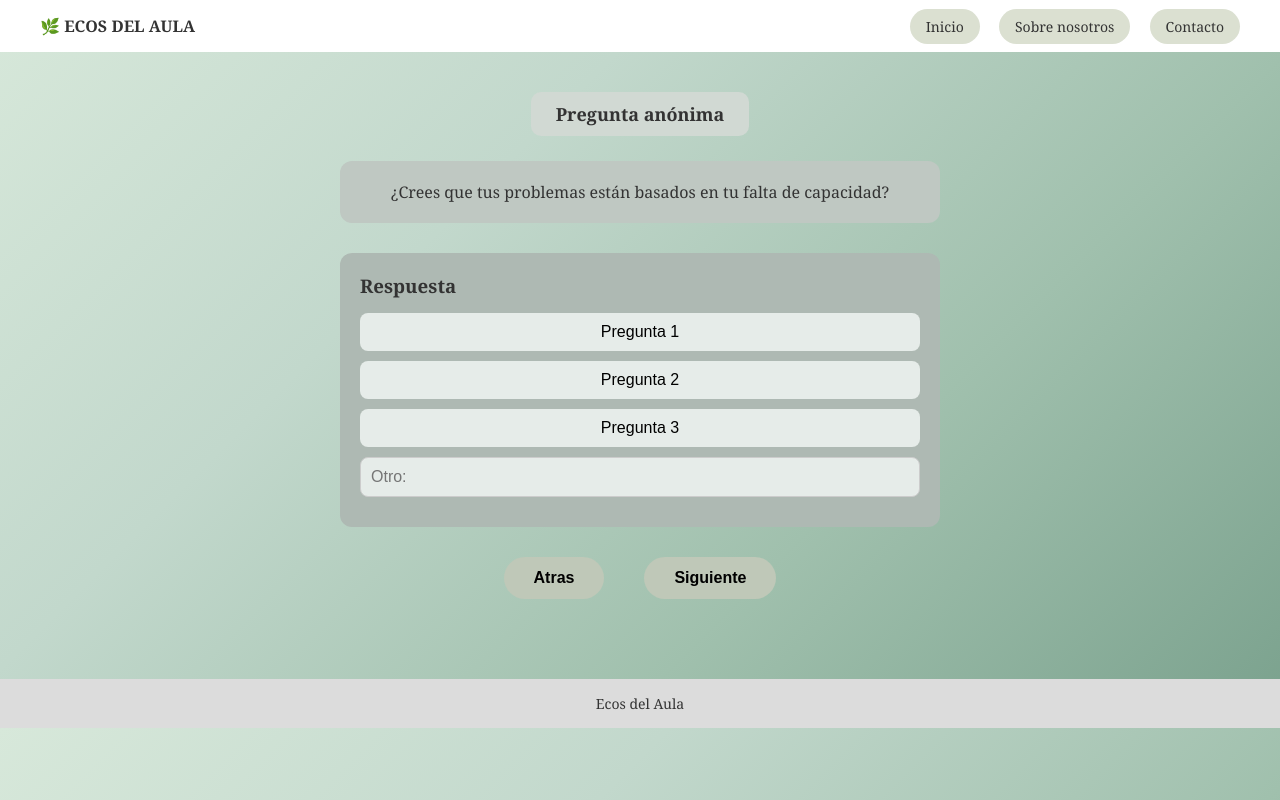
After one commit to Larabisso/Ecos-del-Aula, a PHP site: page /ecos-del-aula/preguntas in a window 1280 px wide. The commit adds this page. Run offline with PHP 8.4, Linux system fonts and the light colour scheme.

Commit message:
Carreados 2 la secuela

```diff
--- a/estilos.css
+++ b/estilos.css
@@ -39,6 +39,86 @@ body {
   margin-bottom: 15px;
   font-size: 16px;
 }
+.encuesta-pregunta {
+  text-align: center;
+  padding: 40px;
+}
+
+.encuesta-pregunta h2 {
+  background-color: #d1d9d3;
+  display: inline-block;
+  padding: 10px 25px;
+  border-radius: 10px;
+  margin-bottom: 25px;
+  font-size: 18px;
+}
+
+.pregunta {
+  background-color: #bfc8c2;
+  padding: 20px;
+  margin: 0 auto 30px;
+  max-width: 600px;
+  border-radius: 12px;
+}
+
+.pregunta p {
+  margin: 0;
+  font-size: 16px;
+  font-weight: 500;
+}
+
+.respuestas {
+  background-color: #aeb9b3;
+  padding: 20px;
+  max-width: 600px;
+  margin: 0 auto;
+  border-radius: 12px;
+  text-align: left;
+}
+
+.respuestas h3 {
+  margin-bottom: 15px;
+}
+
+.respuestas ul {
+  list-style: none;
+  padding: 0;
+}
+
+.respuestas li {
+  margin-bottom: 10px;
+}
+
+.respuestas button,
+.respuestas input {
+  width: 100%;
+  padding: 10px;
+  border-radius: 8px;
+  border: none;
+  font-size: 16px;
+  background-color: #e6ece9;
+}
+
+.respuestas input {
+  border: 1px solid #ccc;
+}
+
+.navegacion {
+  margin-top: 30px;
+  display: flex;
+  justify-content: center;
+  gap: 40px;
+}
+
+.navegacion button {
+  padding: 12px 30px;
+  background-color: #bfc8b8;
+  border: none;
+  border-radius: 25px;
+  font-size: 16px;
+  font-weight: bold;
+  cursor: pointer;
+}
 
 .encuesta {
   background-color: #e6e6e6;
@@ -60,13 +140,17 @@ body {
   margin-top: 15px;
 }
 
-.botones button {
+.botones a {
+
   background-color: #ccc;
   border: none;
   padding: 8px 16px;
   border-radius: 10px;
   cursor: pointer;
   font-weight: bold;
+  text-decoration: none;
+  color: #000;
+
 }
 
 .preguntas {
--- /dev/null
+++ b/preguntas.php
@@ -0,0 +1,6 @@
+<?php
+require_once "config.php"; //  Siempre tiene que ir primero ya que incluye el archivo de configuración
+
+require_once "views/preguntas.php"; // Incluye el archivo de diseño de la vista
+
+?>
--- a/views/index.php
+++ b/views/index.php
@@ -36,10 +36,10 @@
 
     <aside class="encuesta">
       <h3>Encuesta Anónima</h3>
-      <p>¿Necesitás ayuda?</p>
+      <p>Encuestas anonimas</p>
       <div class="botones">
-        <button class="no">No</button>
-        <button class="si">Sí</button>
+        <a class="no">No</a>
+        <a class="si" href="preguntas.php">Si</a>
       </div>
     </aside>
 
--- /dev/null
+++ b/views/preguntas.php
@@ -0,0 +1,45 @@
+<!DOCTYPE html>
+<html lang="es">
+<head>
+  <meta charset="UTF-8" />
+  <meta name="viewport" content="width=device-width, initial-scale=1.0" />
+  <title>Pregunta anónima</title>
+  <link rel="stylesheet" href="estilos.css" />
+</head>
+<body>
+  <header>
+    <div class="logo">🌿 ECOS DEL AULA</div>
+    <nav>
+      <a href="index.php">Inicio</a>
+      <a href="#">Sobre nosotros</a>
+      <a href="contactanos.php">Contacto</a>
+    </nav>
+  </header>
+
+  <main class="encuesta-pregunta">
+    <h2>Pregunta anónima</h2>
+    <div class="pregunta">
+      <p>¿Crees que tus problemas están basados en tu falta de capacidad?</p>
+    </div>
+
+    <section class="respuestas">
+      <h3>Respuesta</h3>
+      <ul>
+        <li><button>Pregunta 1</button></li>
+        <li><button>Pregunta 2</button></li>
+        <li><button>Pregunta 3</button></li>
+        <li><input type="text" placeholder="Otro:" /></li>
+      </ul>
+    </section>
+
+    <div class="navegacion">
+      <button class="atras">Atras</button>
+      <button class="siguiente">Siguiente</button>
+    </div>
+  </main>
+
+  <footer>
+    <p>Ecos del Aula</p>
+  </footer>
+</body>
+</html>
```
